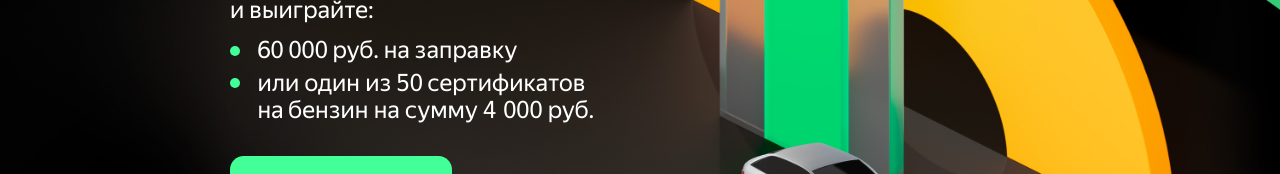
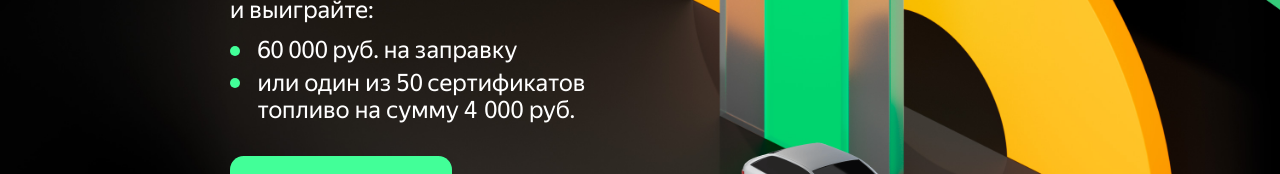
Before and after one commit to notequal21/rsh_yandex, a React (Create React App) app: page / in a window 1280 px wide. Shown: the part 361-535 px from the top of the page. Built offline with nearby package versions, Linux system fonts and the light colour scheme.

Commit message:
update text

```diff
--- a/src/modules/Main/Main.tsx
+++ b/src/modules/Main/Main.tsx
@@ -103,7 +103,7 @@ const Main = ({ isActive, isOut, handler, refItem, styleProps }: IMain) => {
             </h2>
             <ul ref={listRef}>
               <li>60 000 руб. на заправку</li>
-              <li>или один из 50 сертификатов на бензин на сумму 4 000 руб.</li>
+              <li>или один из 50 сертификатов топливо на сумму 4 000 руб.</li>
             </ul>
             <Button onClick={handler} refItem={btnRef} title='Участвовать' />
           </div>
```
Also changed, not shown: 7 other files (tests, documents, lock files or other folders).
